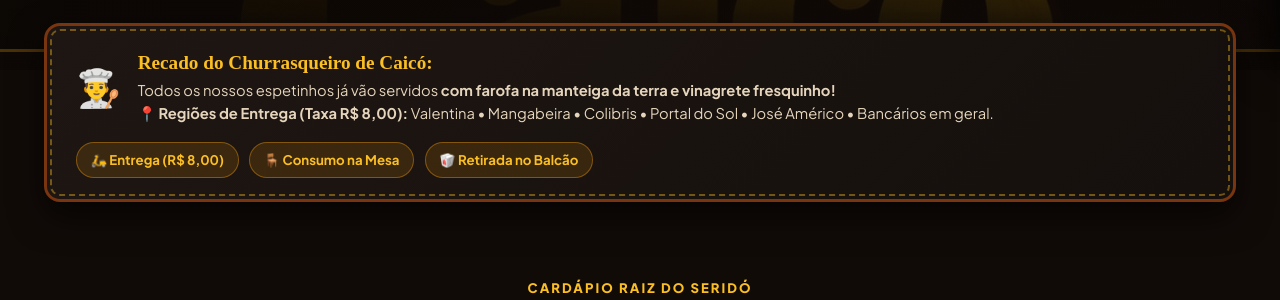
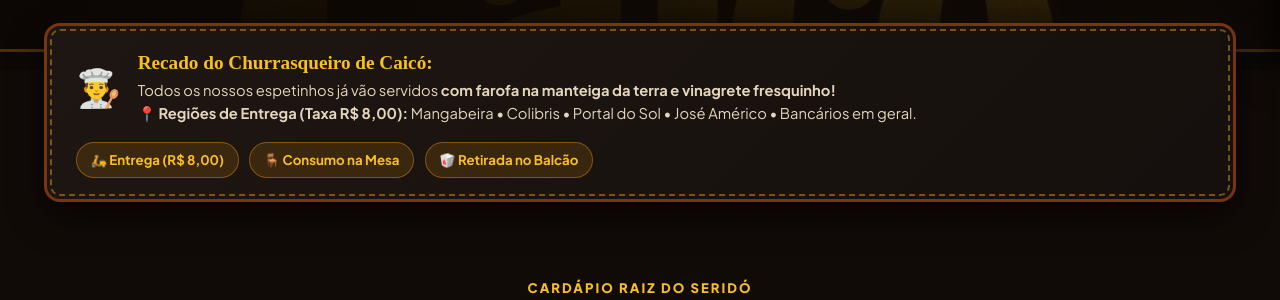
Before and after one commit to Joaopedroaf330/botequimcaico.com, a Flask app: page / in a window 1280 px wide. Shown: the part 730-1030 px from the top of the page. Run offline with Flask 3, Linux system fonts and the light colour scheme; some web fonts are replaced.

Commit message:
Remove Valentina das regioes de entrega

```diff
--- a/templates/index.html
+++ b/templates/index.html
@@ -114,7 +114,7 @@
                 <div>
                     <h3>Recado do Churrasqueiro de Caicó:</h3>
                     <p>Todos os nossos espetinhos já vão servidos <strong>com farofa na manteiga da terra e vinagrete fresquinho!</strong><br>
-                    📍 <strong>Regiões de Entrega (Taxa R$ 8,00):</strong> Valentina • Mangabeira • Colibris • Portal do Sol • José Américo • Bancários em geral.</p>
+                    📍 <strong>Regiões de Entrega (Taxa R$ 8,00):</strong> Mangabeira • Colibris • Portal do Sol • José Américo • Bancários em geral.</p>
                 </div>
             </div>
             <div class="chalkboard-pills">
@@ -288,7 +288,6 @@
                     <div class="form-group">
                         <label for="cliente-regiao">Região de Entrega *</label>
                         <select id="cliente-regiao">
-                            <option value="Valentina">📍 Valentina</option>
                             <option value="Mangabeira">📍 Mangabeira</option>
                             <option value="Colibris">📍 Colibris</option>
                             <option value="Portal do Sol">📍 Portal do Sol</option>
@@ -296,7 +295,7 @@
                             <option value="Bancários em geral">📍 Bancários em geral</option>
                         </select>
                         <small style="color: #fbbf24; font-size: 0.76rem; margin-top: 0.25rem; display: block;">
-                            🛵 Entregamos em: Valentina, Mangabeira, Colibris, Portal do Sol, José Américo e Bancários em geral (Frete fixo: R$ 8,00).
+                            🛵 Entregamos em: Mangabeira, Colibris, Portal do Sol, José Américo e Bancários em geral (Frete fixo: R$ 8,00).
                         </small>
                     </div>
                 </div>
@@ -391,7 +390,7 @@
             📍 Funcionamento: Segunda a Sábado das 18:00 às 23:30 • 📲 Pedidos WhatsApp: (83) 98762-3386
         </p>
         <p style="font-size: 0.82rem; margin-top: 0.35rem; color: #e5d5bc;">
-            🛵 Regiões de Entrega (Frete R$ 8,00): Valentina • Mangabeira • Colibris • Portal do Sol • José Américo • Bancários em geral
+            🛵 Regiões de Entrega (Frete R$ 8,00): Mangabeira • Colibris • Portal do Sol • José Américo • Bancários em geral
         </p>
     </footer>
 
```
